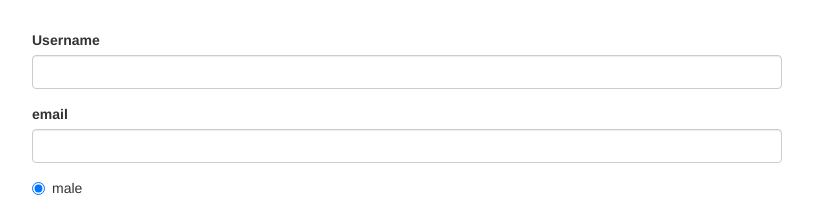
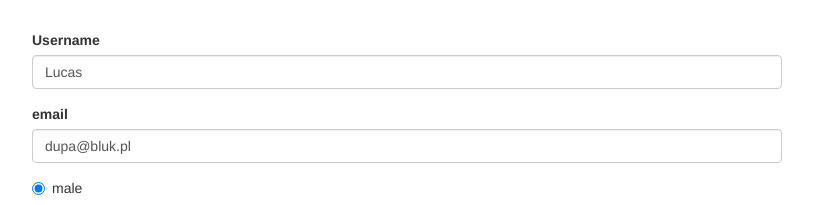
Before and after one commit to Mercutio217/reactive-forms, an Angular app: page / in a window 1280 px wide. Shown: the top 205 px of the page, without its empty margins (233-1046 px from the left). Built offline with nearby package versions, Linux system fonts and the light colour scheme.

Commit message:
Można setować valuesy, np dla wartości poprzednich

```diff
--- a/src/app/app.component.ts
+++ b/src/app/app.component.ts
@@ -31,6 +31,13 @@ export class AppComponent implements OnInit {
     this.signupForm.statusChanges.subscribe(
       (value) => console.log(value)
     );
+    this.signupForm.setValue({
+      'userData' : { 'username': 'Lucas',
+        'email': 'dupa@bluk.pl' },
+      'gender': 'male',
+      'hobbies': []
+
+    })
   }
 
 
```
